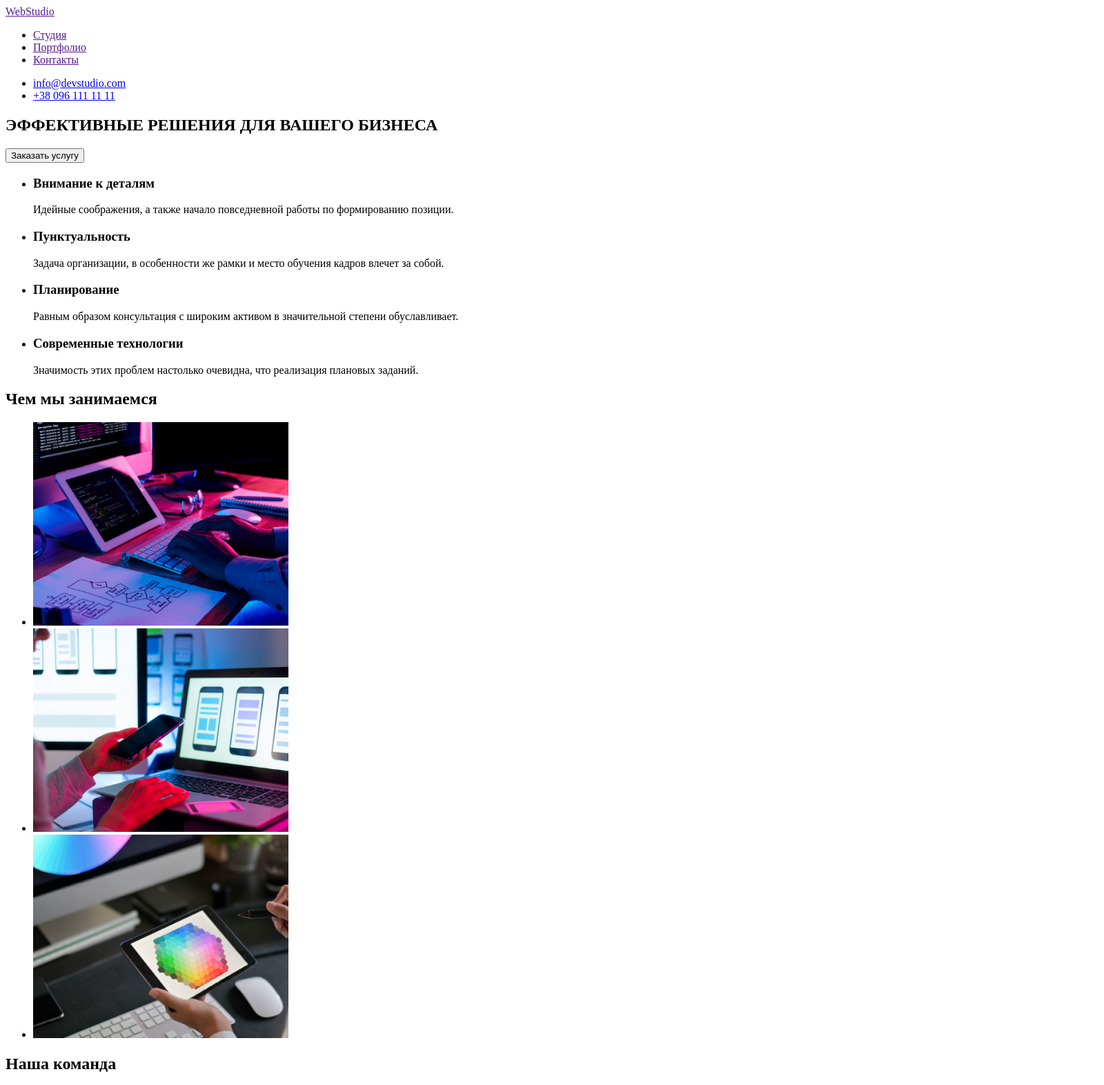
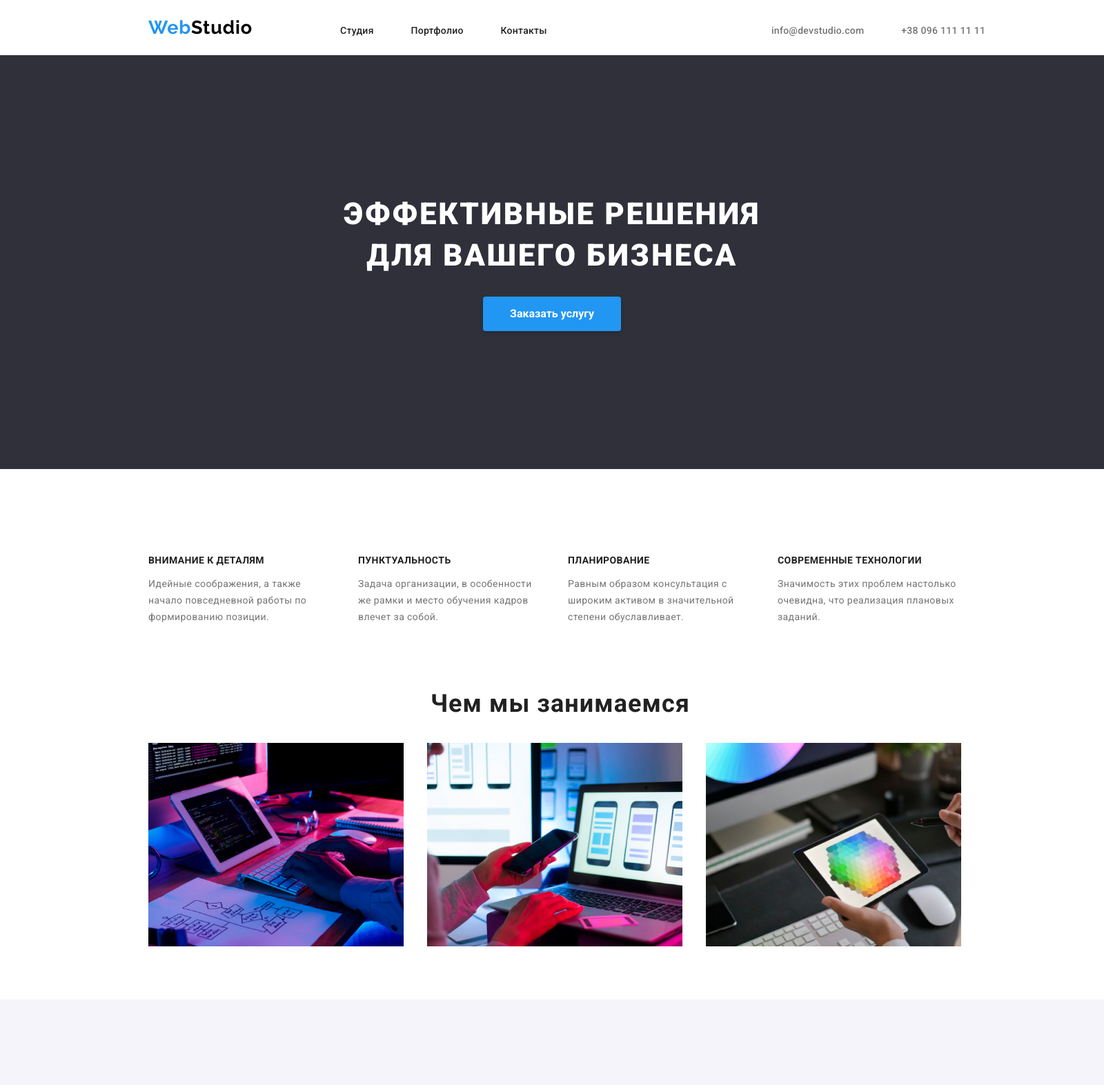
Before and after one commit to ATolubyak/goit-markup-hw-01, a plain HTML site: page index.html in a window 1280 px wide. Shown: the top 1573 px of the page at 69% size, 1600 px wide, since content can reach past the window. Drawn offline with Linux system fonts and the light colour scheme.

Commit message:
Added css style

```diff
--- /dev/null
+++ b/css/styles.css
@@ -0,0 +1,397 @@
+
+/*HEADER*/
+
+body {
+    background-color: #E5E5E5;
+
+
+}
+a {
+    text-decoration: none;
+}
+
+header {
+    position: absolute;
+    width: 1600px;
+    height: 80px;
+    left: 0px;
+    top: 0px;
+
+
+    background: #FFFFFF;
+}
+ul li {
+    display: inline-block;
+}
+header h1 {
+    position: absolute;
+    width: 145px;
+    height: 31px;
+    margin-left:215px;
+    margin-top: 24px;
+
+    font-family: 'Raleway';
+    font-style: normal;
+    font-weight: 700;
+    font-size: 27px;
+    line-height: 31px;
+
+    letter-spacing: 0.03em;
+}
+.logo-web {
+    color:rgba(33, 150, 243, 1);
+}
+.logo-studio {
+  color: rgba(0, 0, 0, 1);
+}
+.navigation {
+position: absolute;
+    width:350px;
+    height: 16px;
+    left: 453px;
+    top: 22px;
+    word-spacing: 50px;
+
+    font-family: 'Roboto';
+    font-style: normal;
+    font-weight: 500;
+    font-size: 14px;
+    line-height: 16px;
+    letter-spacing: 0.02em;
+}
+.navigation span {
+    color: #212121;
+}
+.navigation span:hover {
+    color: #2196F3;
+}
+.contacts {
+    position: absolute;
+    width: 350px;
+    height: 16px;
+    left: 1078px;
+    top: 22px;
+    word-spacing: 50px;
+
+    font-family: 'Roboto';
+    font-style: normal;
+    font-weight: 500;
+    font-size: 14px;
+    line-height: 16px;
+    letter-spacing: 0.02em;
+
+}
+.contacts span {
+    word-spacing: normal;
+    color: rgba(117, 117, 117, 1);
+}
+.contacts span:hover {
+    word-spacing: normal;
+    color: #2196F3;
+}
+
+/*section "ЭФФЕКТИВНЫЕ РЕШЕНИЯ ДЛЯ ВАШЕГО БИЗНЕСА"*/
+
+.to-order-service {
+position: absolute;
+width: 1600px;
+height: 600px;
+left: 0px;
+top: 80px;
+
+background: #2F303A;
+}
+.to-order-service h1{
+position: absolute;
+width: 696px;
+height: 120px;
+left: 452px;
+margin-top: 200px;
+
+
+font-family: 'Roboto';
+font-style: normal;
+font-weight: 900;
+font-size: 44px;
+line-height: 60px;
+
+text-align: center;
+letter-spacing: 0.06em;
+text-transform: uppercase;
+
+color: #FFFFFF;
+}
+
+.to-order-service button {
+position: absolute;
+width: 200px;
+height: 50px;
+left: 700px;
+margin-top: 350px;
+background: #2196F3;
+box-shadow: 0px 4px 4px rgba(0, 0, 0, 0.15);
+border-radius: 4px;
+border: #2196F3 !important;
+cursor: pointer;
+}
+
+
+.to-order-service button:active {
+position: absolute;
+width: 200px;
+height: 50px;
+left: 700px;
+margin-top: 350px;
+background: #33a0f8;
+box-shadow: 0px 4px 4px rgba(0, 0, 0, 0.15);
+border-radius: 4px;
+border: #2196F3 !important;
+cursor: pointer;
+}
+
+.to-order-service button span{
+
+font-family: 'Roboto';
+font-style: normal;
+font-weight: 700;
+font-size: 16px;
+line-height: 30px;
+color: #FFFFFF;
+}
+
+/* section with photo and details*/
+
+.section-photo{
+background-color: #FFFFFF;
+position: absolute;
+    width: 1600px;
+    height: 769px;
+    left: 0px;
+    top: 680px;
+}
+
+.section-details {
+    display: inline-block;
+    position: absolute;
+    width: 1212px;
+    height: 101px;
+    padding-left: 215px;
+    padding-top: 94px;
+
+
+}
+.section-photo .section-details li h3 {
+font-family: 'Roboto';
+font-style: normal;
+font-weight: 700;
+font-size: 14px;
+line-height: 16px;
+letter-spacing: 0.03em;
+text-transform: uppercase;
+color: #212121;
+
+}
+
+.section-photo .section-details li p {
+width: 270px;
+height: 101px;
+font-family: 'Roboto';
+font-style: normal;
+font-weight: 400;
+font-size: 14px;
+line-height: 24px;
+letter-spacing: 0.03em;
+margin-right: 30px;
+
+
+color: #757575;
+}
+
+
+.section-photo h2 {
+    position: absolute;
+    width: 400px;
+    height: 42px;
+    left: 612px;
+    top: 289px;
+
+    font-family: 'Roboto';
+    font-style: normal;
+    font-weight: 700;
+    font-size: 36px;
+    line-height: 42px;
+    text-align: center;
+    letter-spacing: 0.03em;
+
+        color: #212121;
+}
+
+.list-photos{
+width: 1208px;
+padding-top:381px;
+padding-left: 215px;
+}
+.list-photos li{
+width: 370px;
+margin-right: 30px;
+}
+
+
+/*sector our team*/
+
+.our-team {
+background-color:rgba(245, 244, 250, 1);
+position: absolute;
+width: 1600px;
+height: 648px;
+left: 0px;
+top: 1449px;
+}
+
+.our-team h2 {
+    position: absolute;
+    width: 270px;
+    height: 42px;
+    padding-left: 668px;
+    padding-top: 94px;
+
+    font-family: 'Roboto';
+    font-style: normal;
+    font-weight: 700;
+    font-size: 36px;
+    line-height: 42px;
+    text-align: center;
+    letter-spacing: 0.03em;
+
+        color: #212121;
+}
+
+.list-team {
+    position: absolute;
+    width: 1220px;
+    height: 368px;
+    padding-left: 215px;
+    padding-top: 186px;
+
+}
+
+.list-team li {
+width: 270px;
+height: 368px;
+margin-right: 29px;
+box-shadow: 0px 1px 3px rgba(0, 0, 0, 0.12), 0px 1px 1px rgba(0, 0, 0, 0.14), 0px 2px 1px rgba(0, 0, 0, 0.2);
+border-radius: 0px 0px 4px 4px;
+}
+
+.list-team li h3 {
+    position: absolute;
+    width: 152px;
+    height: 19px;
+    padding-left: 60px;
+    margin-top: 30px;
+
+    font-family: 'Roboto';
+    font-style: normal;
+    font-weight: 500;
+    font-size: 16px;
+    line-height: 19px;
+
+
+    text-align: center;
+    letter-spacing: 0.03em;
+
+    color: #212121;
+}
+
+.list-team li p {
+    position: absolute;
+    width: 147px;
+    height: 19px;
+    padding-left: 60px;
+    margin-top: 59px;
+
+
+    font-family: 'Roboto';
+    font-style: normal;
+    font-weight: 400;
+    font-size: 16px;
+    line-height: 19px;
+
+
+    text-align: center;
+    letter-spacing: 0.03em;
+
+    color: #757575;
+
+}
+
+/*footer*/
+
+footer{
+    position: absolute;
+    width: 1600px;
+    height: 252px;
+    left: 0px;
+    top: 2097px;
+
+        background: #2F303A;
+}
+
+footer h1{
+position: absolute;
+width: 145px;
+height: 31px;
+left: 215px;
+top: 60px;
+
+font-family: 'Raleway';
+font-style: normal;
+font-weight: 700;
+font-size: 26px;
+line-height: 31px;
+
+
+letter-spacing: 0.03em;
+}
+
+footer address {
+    display: block;
+    position: absolute;
+    width: 260px;
+    height: 21px;
+    padding-left: 175px;
+    margin-top:121px;
+   }
+
+.google-maps:visited {
+font-family: 'Roboto';
+    font-style: normal;
+    font-weight: 400;
+    font-size: 14px;
+    line-height: 24px;
+    letter-spacing: 0.03em;
+
+    color: #FFFFFF;
+}
+.google-maps {
+    font-family: 'Roboto';
+    font-style: normal;
+    font-weight: 400;
+    font-size: 14px;
+    line-height: 24px;
+    letter-spacing: 0.03em;
+
+    color: #FFFFFF;
+}
+
+.footer-address {
+font-family: 'Roboto';
+font-style: normal;
+font-weight: 400;
+font-size: 14px;
+line-height: 24px;
+
+letter-spacing: 0.03em;
+
+color: rgba(255, 255, 255, 0.6);
+}
--- a/index.html
+++ b/index.html
@@ -1,40 +1,62 @@
 <!DOCTYPE html>
 <html lang="ru">
 <head>
+    <link rel="stylesheet" href="./css/styles.css">
+
     <meta charset="UTF-8">
     <meta http-equiv="X-UA-Compatible" content="IE=edge">
     <meta name="viewport" content="width=device-width, initial-scale=1.0">
+
+    <link rel="preconnect" href="https://fonts.googleapis.com">
+    <link rel="preconnect" href="https://fonts.gstatic.com" crossorigin>
+    <link href="https://fonts.googleapis.com/css2?family=Oleo+Script&family=Raleway:wght@400;700&family=Roboto:wght@400;500;700;900&display=swap"
+        rel="stylesheet">
+
     <title>Homework1</title>
     </head>
 <body>
+
+    <!-- Header-->
+
     <header>
+        <h1> <a lang="en" href="./index.html"> <span class="logo-web">Web</span><span class="logo-studio">Studio</span> </a></h1>
         <nav>
-            <a href="">WebStudio</a>
-            <ul>
-                <li><a href="">Студия</a></li>
-                <li><a href="">Портфолио</a></li>
-                <li><a href="">Контакты</a></li>
+
+
+           <ul class="navigation">
+                <li><a href=""><span>Студия</span></a></li>
+                <li><a href=""><span>Портфолио</span></a></li>
+                <li><a href=""><span>Контакты</span></a></li>
             </ul>
         </nav>
 
 
-        <ul>
-            <li><a href="mailto:info@devstudio.com">info@devstudio.com</a></li>
-            <li><a href="tel:+380961111111">+38 096 111 11 11</a></li>
+        <ul class="contacts">
+            <li><a href="mailto:info@devstudio.com"><span class="mail">info@devstudio.com</span></a></li>
+
+            <li><a href="tel:+380961111111"><span>+38 096 111 11 11</span></a></li>
          </ul>
 
 
     </header>
+
+    <!-- main container-->
     <main>
-        <section>
+
+        <!--section ЭФФЕКТИВНЫЕ РЕШЕНИЯ ДЛЯ ВАШЕГО БИЗНЕСА-->
+
+        <section class="to-order-service">
             <h1>ЭФФЕКТИВНЫЕ РЕШЕНИЯ ДЛЯ ВАШЕГО БИЗНЕСА</h1>
-            <button type="button">Заказать услугу</button>
+            <button type="button"><span>Заказать услугу</span></button>
         </section>
 
-        <section>
+
+       <!-- section with photo and details-->
+
+        <section class=" section-photo">
             <h2 hidden>Features</h2>
-            <section>
-                    <ul>
+
+            <ul class="section-details">
                 <li>
                     <h3>Внимание к деталям</h3>
                             <p>Идейные соображения, а также начало повседневной работы по формированию позиции.</p>
@@ -52,62 +74,64 @@
                     <p>Значимость этих проблем настолько очевидна, что реализация плановых заданий.</p>
                 </li>
             </ul>
-            </section>
 
-            <section>
+
+
+
 
             <h2>Чем мы занимаемся</h2>
-                    <ul>
+            <ul class="list-photos">
                 <li><img src="./images/image1.png" alt="Hands on keyboard" height="295" width="370"></li>
                 <li><img src="./images/image2.png" alt="Phone in hands" height="295" width="370"></li>
                 <li><img src="./images/image3.png" alt="Tablet in hands" height="295" width="370"></li>
             </ul>
 
 
-            </section>
 
         </section>
 
-        <section>
+
+
+        <section class="our-team">
             <h2>Наша команда</h2>
-            <ul>
+            <ul class="list-team">
                 <li>
                     <img src="./images/Foto1.jpg" alt="Игорь Демьяненко" width="270" height="260">
                     <h3>Игорь Демьяненко</h3>
-                    <p> <span lang="en">Product Designer</span></p>
+                    <p lang="en"> Product Designer</p>
                 </li>
 
                 <li>
                     <img src="./images/Foto2.jpg" alt="Ольга Репина" width="270" height="260">
                     <h3>Ольга Репина</h3>
-                    <p><span lang="en">Developer</span></p>
+                    <p lang="en">Frontend Developer</p>
                 </li>
 
                 <li>
                     <img src="./images/Foto3.jpg" alt="Николай Тарасов" width="270" height="260">
                     <h3>Николай Тарасов</h3>
-                    <p><span lang="en">Marketing</span></p>
+                    <p lang="en">Marketing</p>
                 </li>
 
                 <li>
                     <img src="./images/Foto4.jpg" alt="Михаил Ермаков" width="270" height="260">
                     <h3>Михаил Ермаков</h3>
-                    <p><span lang="en">UI Designer</span></p>
+                    <p lang="en">UI Designer</p>
                 </li>
             </ul>
         </section>
     </main>
 
     <footer>
-        <a href="">WebStudio</a>
-
+        <h1> <a lang="en" href="./index.html"> <span class="logo-web">Web</span><span class="logo-studio" >Studio</span> </a></h1>
         <address>
             <ul>
-                <li> <a href="http://surl.li/bysul" target="_blank" rel="noopener noreferrer">г. Киев, пр-т Леси Украинки, 26</a> </li>
-                <li> <a href="mailto:info@example.com">info@example.com</a> </li>
-                <Li> <a href="tel:+380991111111">+38 099 111 11 11</a> </Li>
+                <li> <a href="http://surl.li/bysul" target="_blank" rel="noopener noreferrer"><span class="google-maps">г.Киев, пр-т Леси Украинки, 26</span> </a> </li>
+                <li> <a href="mailto:info@example.com"><span class="footer-address">info@example.com</span></a> </li>
+                <Li> <a href="tel:+380991111111"><span class="footer-address">+38 099 111 11 11</span></a> </Li>
                 </ul>
         </address>
+
     </footer>
 </body>
 </html>
```
Lines whose indentation alone changed are shown as unchanged.
